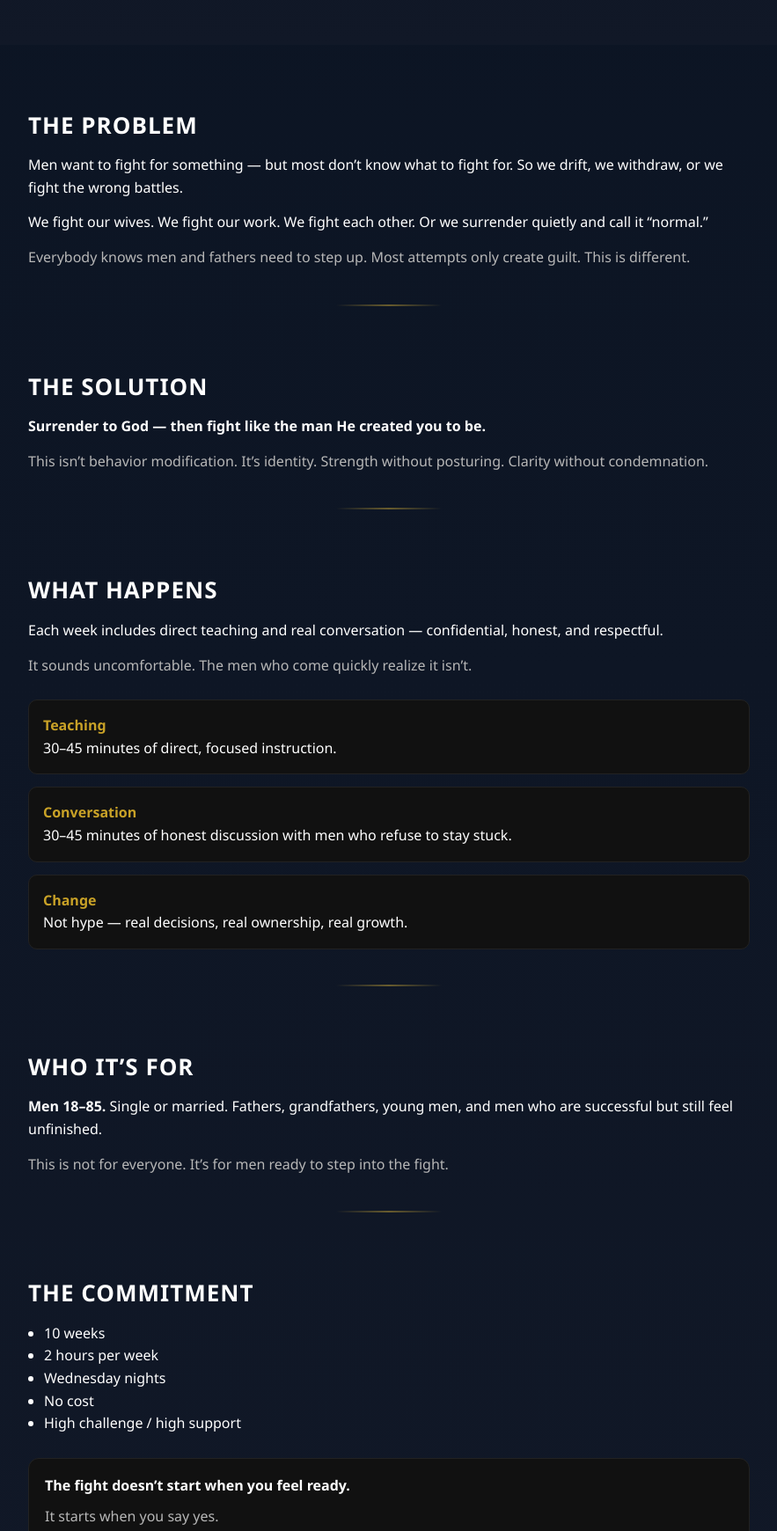
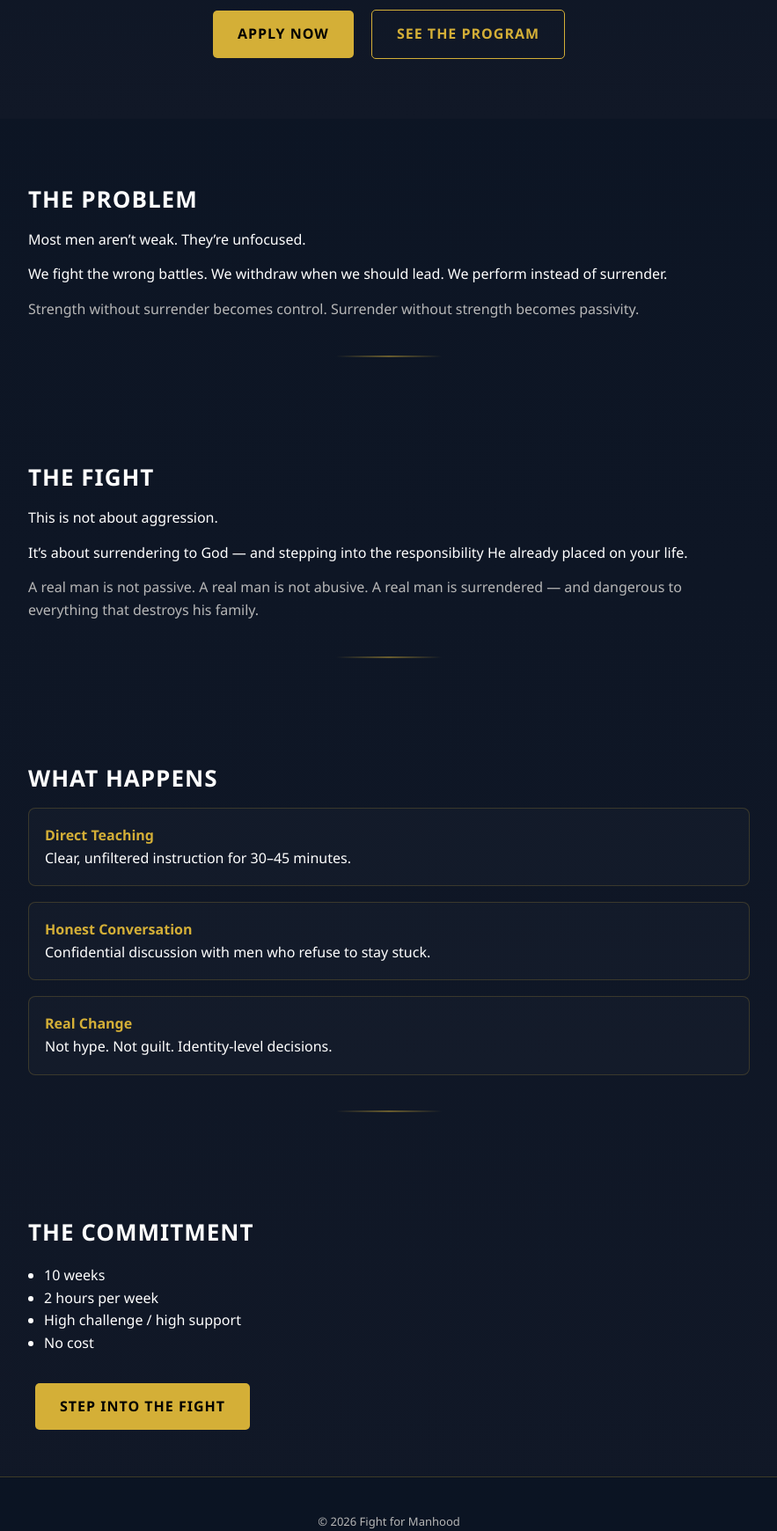
Before and after one commit to fightformanhood/fight-for-manhood-site, an Eleventy site: page src/index.njk in a window 1280 px wide. Shown: the part 466-2206 px from the top of the page at 88% size, without its empty margins (198-1081 px from the left). Built offline with nearby package versions, Linux system fonts and the light colour scheme; Eleventy itself is replaced by a stand-in of ours; files that its build step writes are made by us from their sources.

Commit message:
Update index.njk

```diff
--- a/src/index.njk
+++ b/src/index.njk
@@ -4,105 +4,87 @@ title: Fight for Manhood
 ---
 
 <section class="hero">
-  <h2>Fight for Manhood</h2>
-  <p style="color:#c9a227; font-weight:700; letter-spacing:.3px;">
-    A Christian leadership program that forges real men.
-  </p>
-  <p class="muted">
-    10 weeks • Wednesday nights • Knoxville, TN • No cost
+  <h2>Surrender to God.</h2>
+  <h2 style="color:var(--gold); margin-top:-10px;">Fight like a man.</h2>
+
+  <p class="muted" style="margin-top:22px;">
+    A 10-week Christian leadership program that forges real men.
   </p>
 
-  <div style="margin-top:26px;">
+  <p class="muted">
+    Wednesday nights • Knoxville, TN • No cost
+  </p>
+
+  <div style="margin-top:28px;">
     <a class="button" href="/apply/">Apply Now</a>
-    <a class="button" style="background:transparent; color:#c9a227; border:1px solid #c9a227;" href="/program/">See the Program</a>
+    <a class="button" style="background:transparent; color:var(--gold); border:1px solid var(--gold);" href="/program/">See the Program</a>
   </div>
 </section>
 
 <section class="section">
   <h3>The Problem</h3>
   <p>
-    Men want to fight for something — but most don’t know what to fight for.
-    So we drift, we withdraw, or we fight the wrong battles.
+    Most men aren’t weak.
+    They’re unfocused.
   </p>
   <p>
-    We fight our wives. We fight our work. We fight each other.
-    Or we surrender quietly and call it “normal.”
+    We fight the wrong battles.
+    We withdraw when we should lead.
+    We perform instead of surrender.
   </p>
   <p class="muted">
-    Everybody knows men and fathers need to step up. Most attempts only create guilt.
-    This is different.
+    Strength without surrender becomes control.
+    Surrender without strength becomes passivity.
   </p>
 </section>
 
-<section class="section" style="padding-top:0;">
-  <h3>The Solution</h3>
+<section class="section">
+  <h3>The Fight</h3>
   <p>
-    <strong>Surrender to God — then fight like the man He created you to be.</strong>
+    This is not about aggression.
+  </p>
+  <p>
+    It’s about surrendering to God — and stepping into the responsibility He already placed on your life.
   </p>
   <p class="muted">
-    This isn’t behavior modification. It’s identity.
-    Strength without posturing. Clarity without condemnation.
+    A real man is not passive.
+    A real man is not abusive.
+    A real man is surrendered — and dangerous to everything that destroys his family.
   </p>
 </section>
 
-<section class="section" style="padding-top:0;">
+<section class="section">
   <h3>What Happens</h3>
-  <p>
-    Each week includes direct teaching and real conversation — confidential, honest, and respectful.
-  </p>
-  <p class="muted">
-    It sounds uncomfortable. The men who come quickly realize it isn’t.
-  </p>
 
-  <div style="margin-top:26px; display:grid; gap:14px;">
-    <div style="border:1px solid #222; padding:16px; border-radius:10px; background:#111;">
-      <strong style="color:#c9a227;">Teaching</strong><br/>
-      30–45 minutes of direct, focused instruction.
+  <div style="display:grid; gap:18px; margin-top:10px;">
+    <div style="border:1px solid rgba(212,175,55,.2); padding:18px; border-radius:8px; background:rgba(255,255,255,.02);">
+      <strong style="color:var(--gold);">Direct Teaching</strong><br/>
+      Clear, unfiltered instruction for 30–45 minutes.
     </div>
-    <div style="border:1px solid #222; padding:16px; border-radius:10px; background:#111;">
-      <strong style="color:#c9a227;">Conversation</strong><br/>
-      30–45 minutes of honest discussion with men who refuse to stay stuck.
+
+    <div style="border:1px solid rgba(212,175,55,.2); padding:18px; border-radius:8px; background:rgba(255,255,255,.02);">
+      <strong style="color:var(--gold);">Honest Conversation</strong><br/>
+      Confidential discussion with men who refuse to stay stuck.
     </div>
-    <div style="border:1px solid #222; padding:16px; border-radius:10px; background:#111;">
-      <strong style="color:#c9a227;">Change</strong><br/>
-      Not hype — real decisions, real ownership, real growth.
+
+    <div style="border:1px solid rgba(212,175,55,.2); padding:18px; border-radius:8px; background:rgba(255,255,255,.02);">
+      <strong style="color:var(--gold);">Real Change</strong><br/>
+      Not hype. Not guilt. Identity-level decisions.
     </div>
   </div>
 </section>
 
-<section class="section" style="padding-top:0;">
-  <h3>Who It’s For</h3>
-  <p>
-    <strong>Men 18–85.</strong> Single or married. Fathers, grandfathers, young men, and men who are successful but still feel unfinished.
-  </p>
-  <p class="muted">
-    This is not for everyone. It’s for men ready to step into the fight.
-  </p>
-</section>
+<section class="section">
+  <h3>The Commitment</h3>
 
-<section class="section" style="padding-top:0;">
-  <h3>The Commitment</h3>
-  <ul style="margin:0; padding-left:18px;">
+  <ul style="padding-left:18px;">
     <li>10 weeks</li>
     <li>2 hours per week</li>
-    <li>Wednesday nights</li>
+    <li>High challenge / high support</li>
     <li>No cost</li>
-    <li>High challenge / high support</li>
   </ul>
 
-  <div style="margin-top:26px; padding:18px; border:1px solid #222; border-radius:12px; background:#111;">
-    <p style="margin:0 0 10px 0;">
-      <strong>The fight doesn’t start when you feel ready.</strong>
-    </p>
-    <p style="margin:0;" class="muted">
-      It starts when you say yes.
-    </p>
-    <div style="margin-top:16px;">
-      <a class="button" href="/apply/">Apply Now</a>
-    </div>
+  <div style="margin-top:24px;">
+    <a class="button" href="/apply/">Step Into the Fight</a>
   </div>
 </section>
-
-<style>
-  .muted { color:#b7b7b7; }
-</style>
```
